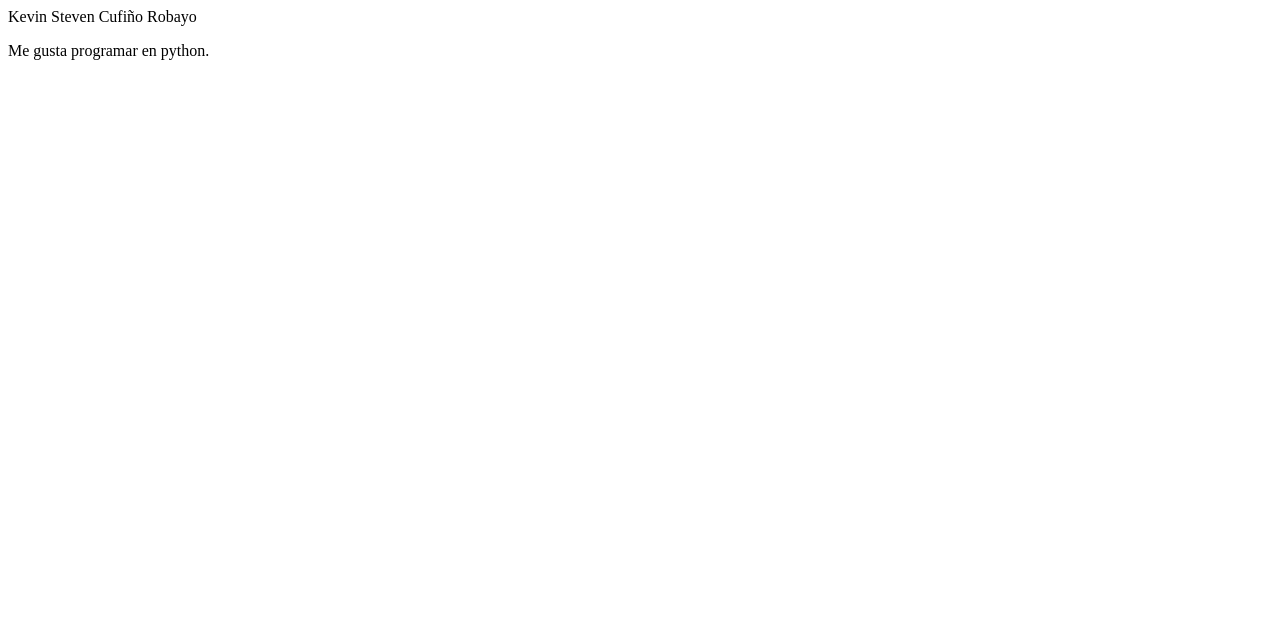
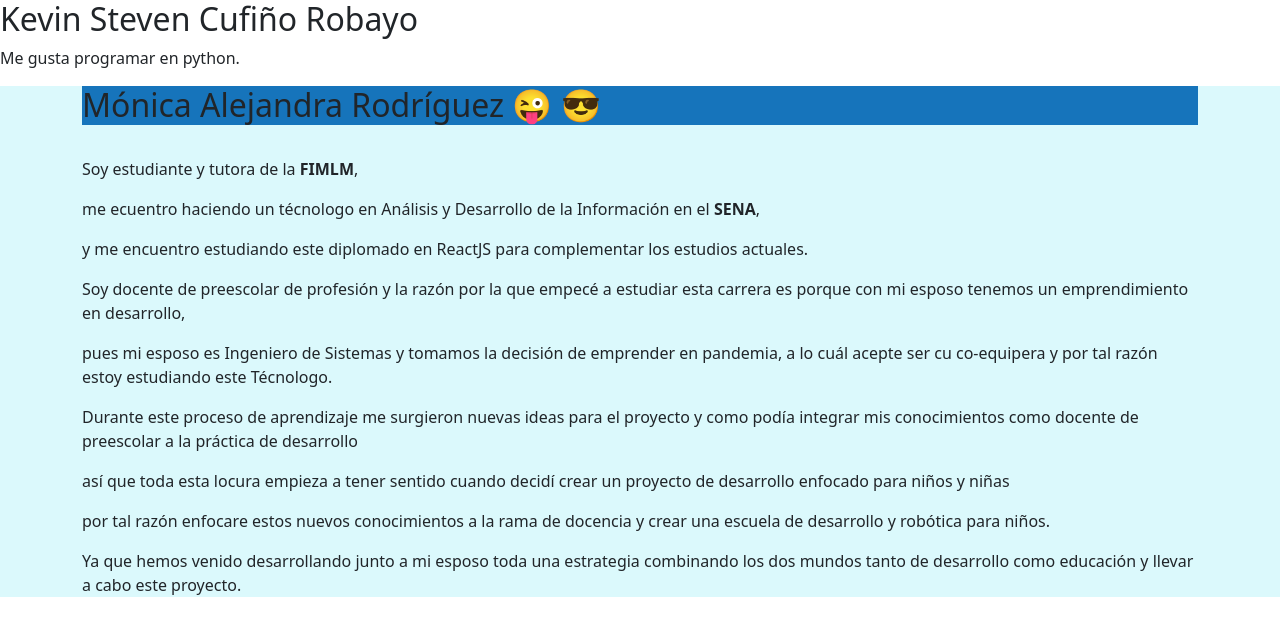
Before and after one commit to alejamoraleso/Entregabl2FIMLM, a plain HTML site: page Index.html in a window 1280 px wide. Drawn offline with nearby package versions, Linux system fonts and the light colour scheme.

Commit message:
Datos Mónica rama dev

```diff
--- a/Index.html
+++ b/Index.html
@@ -1,12 +1,63 @@
 <!DOCTYPE html>
-<html>
-    <head>
-    </head>
-    <body>
-	<section>
-	    <header>Kevin Steven Cufiño Robayo</header>
-	    <p>
-	    Me gusta programar en python.
-	    </p>
-    </body>
+<html lang="es">
+
+<head>
+    <meta charset="UTF-8">
+    <meta http-equiv="X-UA-Compatible" content="IE=edge">
+    <meta name="viewport" content="width=device-width, initial-scale=1.0">
+    <link href="https://cdn.jsdelivr.net/npm/bootstrap@5.0.2/dist/css/bootstrap.min.css" rel="stylesheet"
+        integrity="sha384-EVSTQN3/azprG1Anm3QDgpJLIm9Nao0Yz1ztcQTwFspd3yD65VohhpuuCOmLASjC" crossorigin="anonymous">
+    <title>Entregable FIMLM</title>
+</head>
+
+<body>
+    <!-- Integrante número 1 -->
+    <section>
+        <h2>Kevin Steven Cufiño Robayo</h2>
+        <p>Me gusta programar en python.</p>
+    </section>
+    <!-- Integrante número 2 -->
+    <section style="background-color: #DBF9FC;">
+        <div class="container">
+            <h2 style="background-color: #1674bb;">Mónica Alejandra Rodríguez &#128540; &#128526;</h2>
+            <br>
+            <p>Soy estudiante y tutora de la <b>FIMLM</b>,</p>
+            <P>me ecuentro haciendo un técnologo en Análisis y Desarrollo de la Información en el <b>SENA</b>,</P>
+            <P>y me encuentro estudiando este diplomado en ReactJS para complementar los estudios actuales.</P>
+            <p>Soy docente de preescolar de profesión y la razón por la que empecé a estudiar esta carrera es porque con
+                mi esposo tenemos un emprendimiento en desarrollo,</p>
+            <p>pues mi esposo es Ingeniero de Sistemas y tomamos la decisión de emprender en pandemia, a lo cuál acepte
+                ser cu co-equipera y por tal razón estoy estudiando este Técnologo.</p>
+            <p>Durante este proceso de aprendizaje me surgieron nuevas ideas para el proyecto y como podía integrar mis
+                conocimientos como docente de preescolar a la práctica de desarrollo</p>
+            <p>así que toda esta locura empieza a tener sentido cuando decidí crear un proyecto de desarrollo enfocado
+                para niños y niñas</p>
+            <p>por tal razón enfocare estos nuevos conocimientos a la rama de docencia y crear una escuela de desarrollo
+                y robótica para niños.</p>
+            <p>Ya que hemos venido desarrollando junto a mi esposo toda una estrategia combinando los dos mundos tanto
+                de desarrollo como educación y llevar a cabo este proyecto.</p>
+        </div>
+    </section>
+    <!-- Integrante número 3 -->
+    <section>
+        <h2></h2>
+        <p></p>
+    </section>
+    <!-- Integrante número 4 -->
+    <section>
+        <h2></h2>
+        <p></p>
+    </section>
+    <!-- Integrante número 5 -->
+    <section>
+        <h2></h2>
+        <p></p>
+    </section>
+    <!-- Integrante número 6 -->
+    <section>
+        <h2></h2>
+        <p></p>
+    </section>
+</body>
+
 </html>
```
